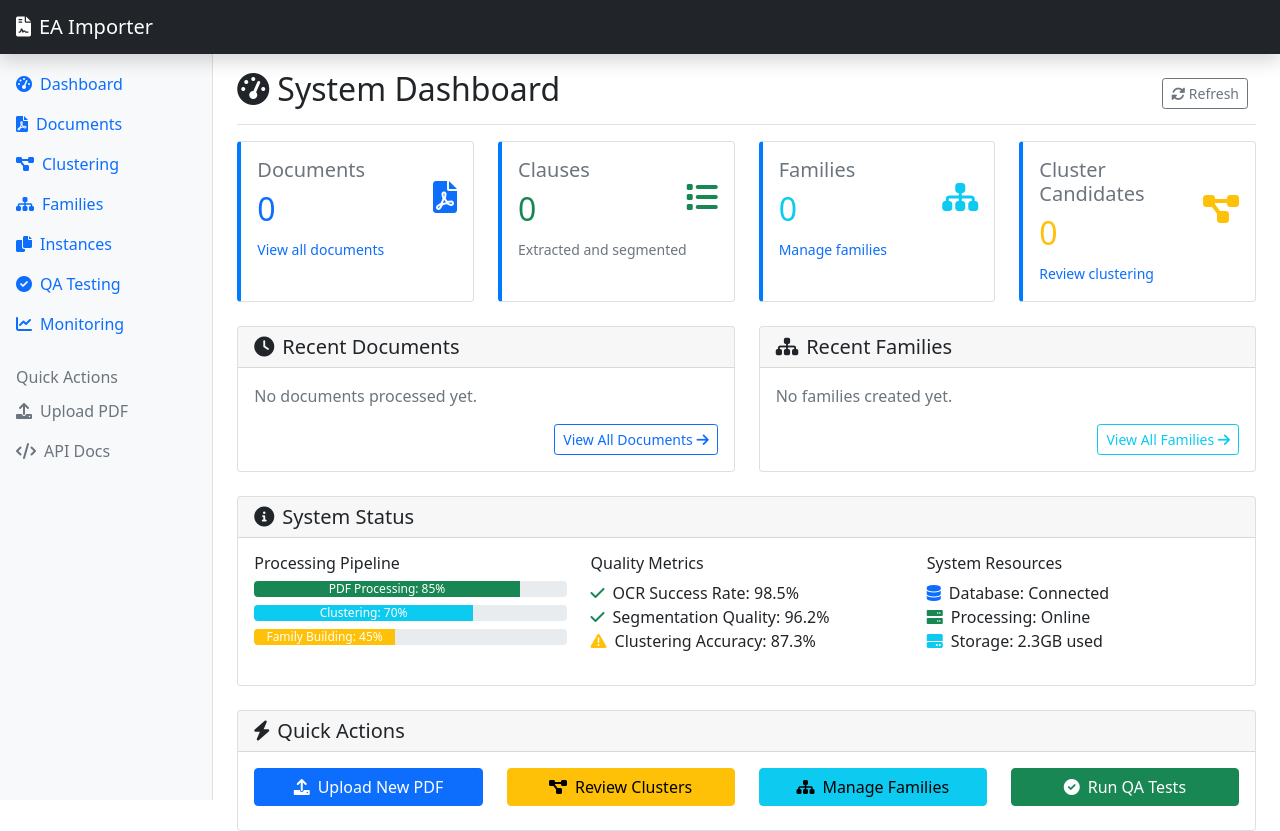
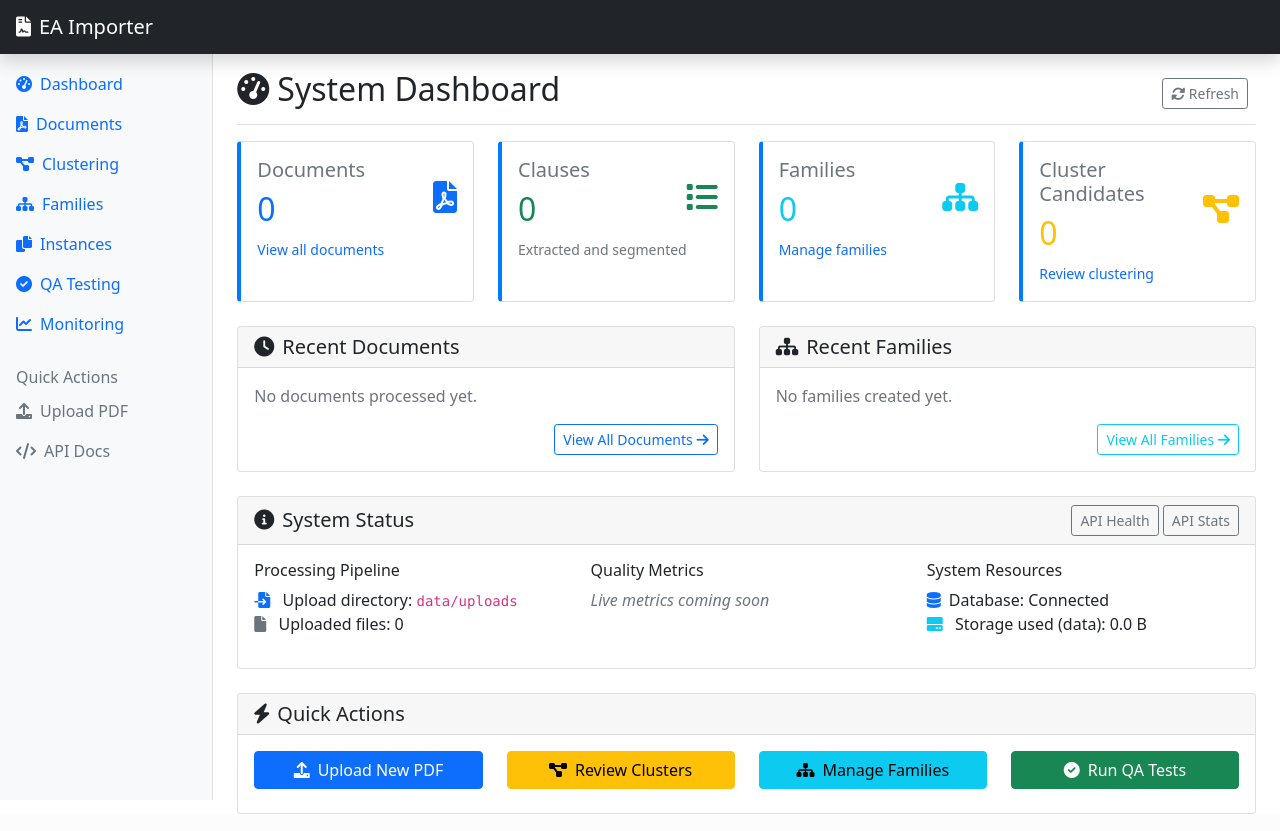
Before and after one commit to R3v3ill3/EBAimporter, a FastAPI app: page / in a window 1280 px wide. Run offline with FastAPI, Linux system fonts and the light colour scheme; parts of the project's set-up code (start-up, migrations or seed data) failed here and were passed over; some libraries are stand-ins or nearby versions.

Commit message:
Enhance file upload, system status tracking, and error handling (#14)
Co-authored-by: Cursor Agent <cursoragent@cursor.com>

```diff
--- a/src/ea_importer/web/app.py
+++ b/src/ea_importer/web/app.py
@@ -15,6 +15,7 @@ from fastapi.staticfiles import StaticFiles
 from fastapi.templating import Jinja2Templates
 from fastapi.middleware.cors import CORSMiddleware
 from fastapi.middleware.gzip import GZipMiddleware
+from fastapi.background import BackgroundTasks
 import uvicorn
 from typing import List, Dict, Any, Optional
 import json
@@ -30,6 +31,8 @@ from ..models import (
     DocumentDB, ClauseDB, FingerprintDB,
     ClusterCandidateDB, FamilyDB, InstanceDB, OverlayDB
 )
+from ..utils.pdf_processor import PDFProcessor
+from ..utils.fingerprinter import Fingerprinter
 from .routes import (
     clustering_router,
     family_router,
@@ -88,10 +91,34 @@ app.include_router(qa_router, prefix="/qa", tags=["qa"])
 app.include_router(monitoring_router, prefix="/monitoring", tags=["monitoring"])
 
 
+def _format_bytes(num_bytes: int) -> str:
+    # Human readable file size
+    for unit in ["B", "KB", "MB", "GB", "TB"]:
+        if num_bytes < 1024.0:
+            return f"{num_bytes:.1f} {unit}"
+        num_bytes /= 1024.0
+    return f"{num_bytes:.1f} PB"
+
+
+def _dir_size_bytes(path: Path) -> int:
+    try:
+        if not path.exists():
+            return 0
+        total = 0
+        for p in path.rglob("*"):
+            if p.is_file():
+                try:
+                    total += p.stat().st_size
+                except Exception:
+                    continue
+        return total
+    except Exception:
+        return 0
+
+
 @app.get("/", response_class=HTMLResponse)
 async def dashboard(request: Request):
     """Main dashboard showing system overview"""
-
     try:
         with get_db_session() as session:
             # Get system statistics
@@ -114,13 +141,24 @@ async def dashboard(request: Request):
                 FamilyDB.created_at.desc()
             ).limit(5).all()
 
+        # Live system data
+        settings = get_settings()
+        data_dir = Path(settings.paths.data_dir)
+        upload_dir = Path(settings.paths.upload_dir)
+        storage_bytes = _dir_size_bytes(data_dir)
+        upload_count = len([p for p in upload_dir.glob("**/*") if p.is_file()]) if upload_dir.exists() else 0
+
         return templates.TemplateResponse("dashboard.html", {
             "request": request,
             "stats": stats,
             "recent_docs": recent_docs,
             "recent_families": recent_families,
             "db_error": None,
-            "page_title": "EA Importer Dashboard"
+            "page_title": "EA Importer Dashboard",
+            "storage_bytes": storage_bytes,
+            "storage_pretty": _format_bytes(storage_bytes),
+            "upload_dir": str(upload_dir),
+            "upload_file_count": upload_count,
         })
 
     except Exception as e:
@@ -135,13 +173,20 @@ async def dashboard(request: Request):
             'instances': 0,
             'overlays': 0
         }
+        settings = get_settings()
+        data_dir = Path(settings.paths.data_dir)
+        storage_bytes = _dir_size_bytes(data_dir)
         return templates.TemplateResponse("dashboard.html", {
             "request": request,
             "stats": empty_stats,
             "recent_docs": [],
             "recent_families": [],
             "db_error": str(e),
-            "page_title": "EA Importer Dashboard"
+            "page_title": "EA Importer Dashboard",
+            "storage_bytes": storage_bytes,
+            "storage_pretty": _format_bytes(storage_bytes),
+            "upload_dir": str(Path(settings.paths.upload_dir)),
+            "upload_file_count": 0,
         })
 
 
@@ -212,50 +257,157 @@ async def document_detail(request: Request, document_id: int):
         raise HTTPException(status_code=500, detail="Failed to load document")
 
 
+def _process_uploaded_document(document_id: Optional[int], file_path: str) -> None:
+    """Background processing hook for uploaded PDFs."""
+    logger.info(f"Starting background processing for {file_path} (doc_id={document_id})")
+    settings = get_settings()
+    processor = PDFProcessor()
+    fingerprinter = Fingerprinter()
+    try:
+        pdf_doc = processor.process_pdf(Path(file_path))
+        ea_id = pdf_doc.metadata.get('ea_id')
+        # Persist updates
+        with get_db_session() as session:
+            doc: Optional[DocumentDB] = None
+            if document_id:
+                doc = session.query(DocumentDB).filter(DocumentDB.id == document_id).first()
+            if doc is None:
+                # Create if missing
+                doc = DocumentDB(
+                    ea_id=ea_id or f"EA-{Path(file_path).stem}",
+                    file_path=str(file_path),
+                    original_filename=Path(file_path).name,
+                )
+                session.add(doc)
+                session.flush()
+            # Update fields
+            try:
+                size_bytes = Path(file_path).stat().st_size
+            except Exception:
+                size_bytes = None
+            doc.ea_id = ea_id or doc.ea_id
+            doc.file_size_bytes = size_bytes
+            doc.has_text_layer = True  # heuristic; refine if needed
+            doc.ocr_used = bool(pdf_doc.metadata.get('ocr_used'))
+            doc.total_pages = pdf_doc.total_pages
+            doc.status = "completed"
+            doc.processed_at = datetime.utcnow()
+            # Fingerprint
+            try:
+                fp = fingerprinter.fingerprint_document(pdf_doc, include_embeddings=False)
+                fp_db = FingerprintDB(
+                    document_id=doc.id,
+                    minhash_signature=fp.minhash_signature,
+                    embedding_vector=None,
+                    minhash_permutations=fp.minhash_permutations,
+                    ngram_size=fp.ngram_size,
+                )
+                session.add(fp_db)
+            except Exception as fe:
+                logger.warning(f"Fingerprinting failed for {file_path}: {fe}")
+    except Exception as e:
+        logger.error(f"Background processing failed for {file_path}: {e}")
+        # Best-effort status update
+        try:
+            with get_db_session() as session:
+                if document_id:
+                    doc = session.query(DocumentDB).filter(DocumentDB.id == document_id).first()
+                    if doc:
+                        doc.status = "failed"
+        except Exception:
+            pass
+
+
 @app.post("/upload")
 async def upload_document(
     request: Request,
+    background_tasks: BackgroundTasks,
     file: UploadFile = File(...),
     auto_process: bool = Form(False)
 ):
     """Upload a new document for processing"""
-
     try:
         # Validate file type
         if not file.filename.lower().endswith('.pdf'):
-            raise HTTPException(status_code=400, detail="Only PDF files are supported")
+            return JSONResponse(status_code=400, content={"success": False, "message": "Only PDF files are supported"})
 
-        # Save uploaded file
         settings = get_settings()
         upload_dir = Path(settings.paths.upload_dir)
         upload_dir.mkdir(parents=True, exist_ok=True)
 
         file_path = upload_dir / file.filename
 
-        with open(file_path, "wb") as f:
-            content = await file.read()
-            f.write(content)
+        # Stream upload to disk with size guard
+        max_bytes = int(settings.processing.max_file_size_mb) * 1024 * 1024
+        bytes_written = 0
+        try:
+            with open(file_path, "wb") as out_f:
+                while True:
+                    chunk = await file.read(1024 * 1024)
+                    if not chunk:
+                        break
+                    bytes_written += len(chunk)
+                    if bytes_written > max_bytes:
+                        try:
+                            out_f.flush()
+                        except Exception:
+                            pass
+                        try:
+                            out_f.close()
+                        except Exception:
+                            pass
+                        try:
+                            file_path.unlink(missing_ok=True)
+                        except Exception:
+                            pass
+                        return JSONResponse(status_code=400, content={
+                            "success": False,
+                            "message": f"File exceeds max size of {settings.processing.max_file_size_mb} MB"
+                        })
+                    out_f.write(chunk)
+        finally:
+            await file.close()
 
-        logger.info(f"Uploaded file: {file.filename} ({len(content)} bytes)")
+        logger.info(f"Uploaded file: {file.filename} ({bytes_written} bytes)")
 
-        # If auto_process is enabled, trigger processing
+        # Best-effort: create document record if DB is available
+        created_document_id: Optional[int] = None
+        try:
+            with get_db_session() as session:
+                doc = DocumentDB(
+                    ea_id=f"PENDING-{datetime.utcnow().strftime('%Y%m%d%H%M%S')}",
+                    file_path=str(file_path),
+                    original_filename=file.filename,
+                    file_size_bytes=bytes_written,
+                    status="pending",
+                )
+                session.add(doc)
+                session.flush()
+                created_document_id = doc.id
+        except Exception as db_e:
+            logger.warning(f"Upload DB record creation skipped due to error: {db_e}")
+
+        # If auto_process is enabled, trigger processing (stub/hook)
         if auto_process:
-            # This would typically be an async task
-            # For now, we'll just return the upload confirmation
-            pass
+            background_tasks.add_task(_process_uploaded_document, created_document_id, str(file_path))
 
         return JSONResponse({
             "success": True,
             "message": f"File {file.filename} uploaded successfully",
             "file_path": str(file_path),
-            "auto_process": auto_process
+            "file_size_bytes": bytes_written,
+            "auto_process": auto_process,
+            "document_id": created_document_id,
         })
 
-    except HTTPException:
-        raise
     except Exception as e:
         logger.error(f"Error uploading file: {e}")
-        raise HTTPException(status_code=500, detail="Failed to upload file")
+        # Return JSON to avoid HTML error handler for XHR
+        return JSONResponse(status_code=500, content={
+            "success": False,
+            "message": "Failed to upload file",
+            "error": str(e)
+        })
 
 
 @app.get("/api/health")
@@ -310,6 +462,46 @@ async def get_stats():
         raise HTTPException(status_code=500, detail="Failed to get statistics")
 
 
+@app.get("/api/system")
+async def get_system_status():
+    """Return system-level health and resource information."""
+    settings = get_settings()
+    data_dir = Path(settings.paths.data_dir)
+    upload_dir = Path(settings.paths.upload_dir)
+
+    # DB health
+    db_ok = False
+    db_error: Optional[str] = None
+    try:
+        with get_db_session() as session:
+            session.execute(text("SELECT 1"))
+            db_ok = True
+    except Exception as e:
+        db_error = str(e)
+
+    storage_bytes = _dir_size_bytes(data_dir)
+    upload_files = 0
+    if upload_dir.exists():
+        upload_files = len([p for p in upload_dir.glob("**/*") if p.is_file()])
+
+    return {
+        "timestamp": datetime.utcnow().isoformat(),
+        "version": "1.0.0",
+        "database": {
+            "connected": db_ok,
+            "error": db_error,
+        },
+        "storage": {
+            "data_dir": str(data_dir),
+            "bytes_used": storage_bytes,
+            "pretty": _format_bytes(storage_bytes),
+        },
+        "uploads": {
+            "path": str(upload_dir),
+            "file_count": upload_files,
+        },
+    }
+
 # Error handlers
 @app.exception_handler(404)
 async def not_found_handler(request: Request, exc: HTTPException):
@@ -324,6 +516,13 @@ async def not_found_handler(request: Request, exc: HTTPException):
 @app.exception_handler(500)
 async def server_error_handler(request: Request, exc: HTTPException):
     """Custom 500 error handler"""
+    # If the request likely expects JSON (e.g., XHR), return JSON
+    try:
+        accept = request.headers.get("accept", "")
+        if "application/json" in accept:
+            return JSONResponse(status_code=500, content={"detail": "Internal Server Error"})
+    except Exception:
+        pass
     return templates.TemplateResponse(
         "errors/500.html",
         {"request": request, "page_title": "Server Error"},
--- a/src/ea_importer/web/templates/base.html
+++ b/src/ea_importer/web/templates/base.html
@@ -191,30 +191,46 @@
 
     <!-- Custom JavaScript -->
     <script>
-        function uploadFile() {
+        async function uploadFile() {
             const form = document.getElementById('uploadForm');
+            const fileInput = document.getElementById('pdfFile');
+            if (!fileInput.files || fileInput.files.length === 0) {
+                alert('Please select a PDF file first.');
+                return;
+            }
             const formData = new FormData(form);
 
-            fetch('/upload', {
-                method: 'POST',
-                body: formData
-            })
-            .then(response => response.json())
-            .then(data => {
-                if (data.success) {
-                    alert('File uploaded successfully!');
-                    location.reload();
+            try {
+                const response = await fetch('/upload', {
+                    method: 'POST',
+                    body: formData
+                });
+
+                let payload;
+                const contentType = response.headers.get('content-type') || '';
+                if (contentType.includes('application/json')) {
+                    payload = await response.json();
                 } else {
-                    alert('Upload failed: ' + data.message);
+                    const text = await response.text();
+                    payload = { success: response.ok, message: text };
                 }
-            })
-            .catch(error => {
+
+                if (!response.ok || !payload.success) {
+                    const msg = (payload && payload.message) ? payload.message : `Upload failed with status ${response.status}`;
+                    alert('Upload failed: ' + msg);
+                    return;
+                }
+
+                alert('File uploaded successfully!');
+                location.reload();
+            } catch (error) {
                 alert('Upload error: ' + error);
-            });
-
-            // Close modal
-            const modal = bootstrap.Modal.getInstance(document.getElementById('uploadModal'));
-            modal.hide();
+            } finally {
+                // Close modal
+                const modalEl = document.getElementById('uploadModal');
+                const modal = bootstrap.Modal.getInstance(modalEl) || new bootstrap.Modal(modalEl);
+                modal.hide();
+            }
         }
 
         function showLoading() {
--- a/src/ea_importer/web/templates/dashboard.html
+++ b/src/ea_importer/web/templates/dashboard.html
@@ -200,38 +200,39 @@
 <div class="row mt-4">
     <div class="col-12">
         <div class="card">
-            <div class="card-header">
+            <div class="card-header d-flex justify-content-between align-items-center">
                 <h5 class="card-title mb-0">
                     <i class="fas fa-info-circle me-2"></i>System Status
                 </h5>
+                <div>
+                    <a href="/api/health" class="btn btn-sm btn-outline-secondary" target="_blank">
+                        API Health
+                    </a>
+                    <a href="/api/stats" class="btn btn-sm btn-outline-secondary" target="_blank">
+                        API Stats
+                    </a>
+                </div>
             </div>
             <div class="card-body">
                 <div class="row">
                     <div class="col-md-4">
                         <h6>Processing Pipeline</h6>
-                        <div class="progress mb-2">
-                            <div class="progress-bar bg-success" role="progressbar" style="width: 85%">
-                                PDF Processing: 85%
-                            </div>
-                        </div>
-                        <div class="progress mb-2">
-                            <div class="progress-bar bg-info" role="progressbar" style="width: 70%">
-                                Clustering: 70%
-                            </div>
-                        </div>
-                        <div class="progress mb-2">
-                            <div class="progress-bar bg-warning" role="progressbar" style="width: 45%">
-                                Family Building: 45%
-                            </div>
-                        </div>
+                        <ul class="list-unstyled mb-0">
+                            <li>
+                                <i class="fas fa-file-import text-primary me-2"></i>
+                                Upload directory: <code>{{ upload_dir }}</code>
+                            </li>
+                            <li>
+                                <i class="fas fa-file text-muted me-2"></i>
+                                Uploaded files: {{ upload_file_count }}
+                            </li>
+                        </ul>
                     </div>
 
                     <div class="col-md-4">
                         <h6>Quality Metrics</h6>
                         <ul class="list-unstyled">
-                            <li><i class="fas fa-check text-success me-2"></i>OCR Success Rate: 98.5%</li>
-                            <li><i class="fas fa-check text-success me-2"></i>Segmentation Quality: 96.2%</li>
-                            <li><i class="fas fa-exclamation-triangle text-warning me-2"></i>Clustering Accuracy: 87.3%</li>
+                            <li class="text-muted"><em>Live metrics coming soon</em></li>
                         </ul>
                     </div>
 
@@ -245,8 +246,10 @@
                                 <i class="fas fa-database text-primary me-2"></i>Database: Connected
                                 {% endif %}
                             </li>
-                            <li><i class="fas fa-server text-success me-2"></i>Processing: Online</li>
-                            <li><i class="fas fa-hdd text-info me-2"></i>Storage: 2.3GB used</li>
+                            <li>
+                                <i class="fas fa-hdd text-info me-2"></i>
+                                Storage used ({{ upload_dir | default('uploads') | replace(upload_dir, 'data') if upload_dir else 'data' }}): {{ storage_pretty }}
+                            </li>
                         </ul>
                     </div>
                 </div>
```
Also changed, not shown: src/ea_importer/web/templates/errors/404.html (+7 -13 lines), src/ea_importer/web/templates/errors/500.html (+7 -13 lines).
